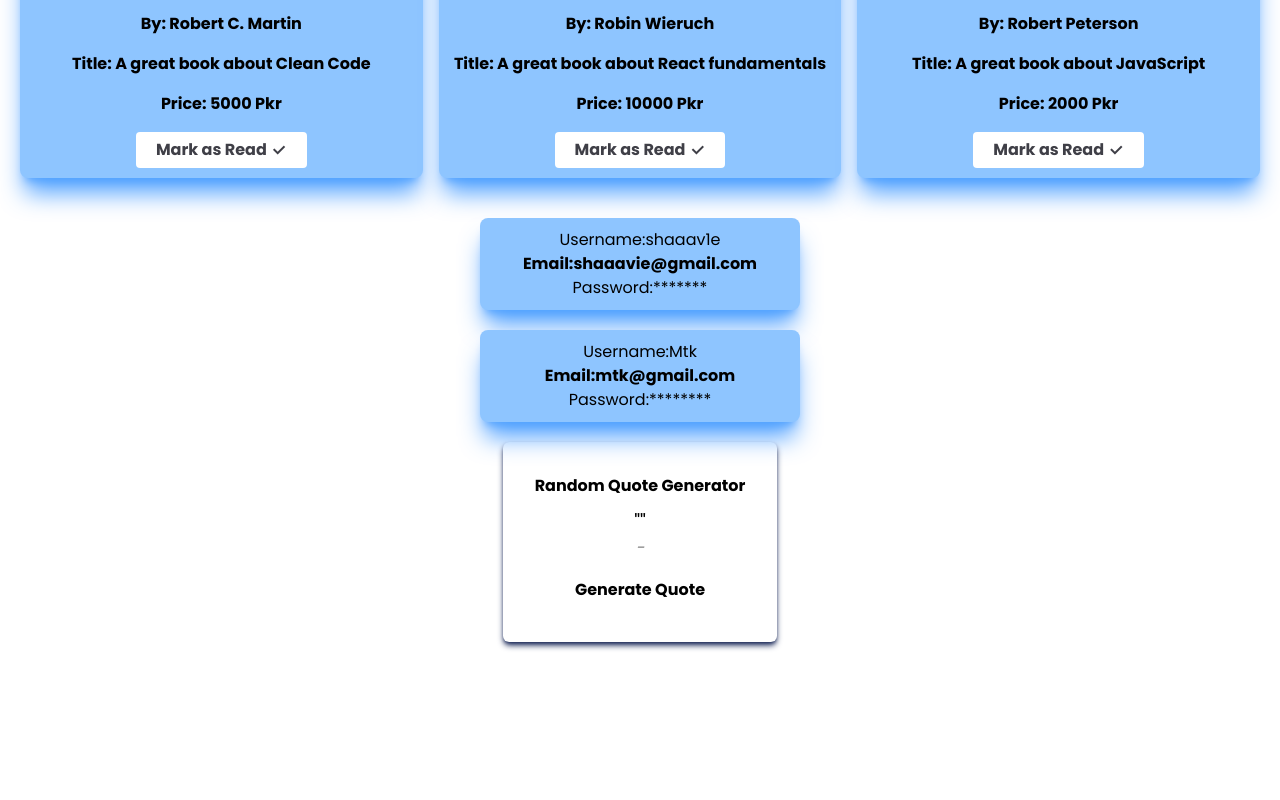
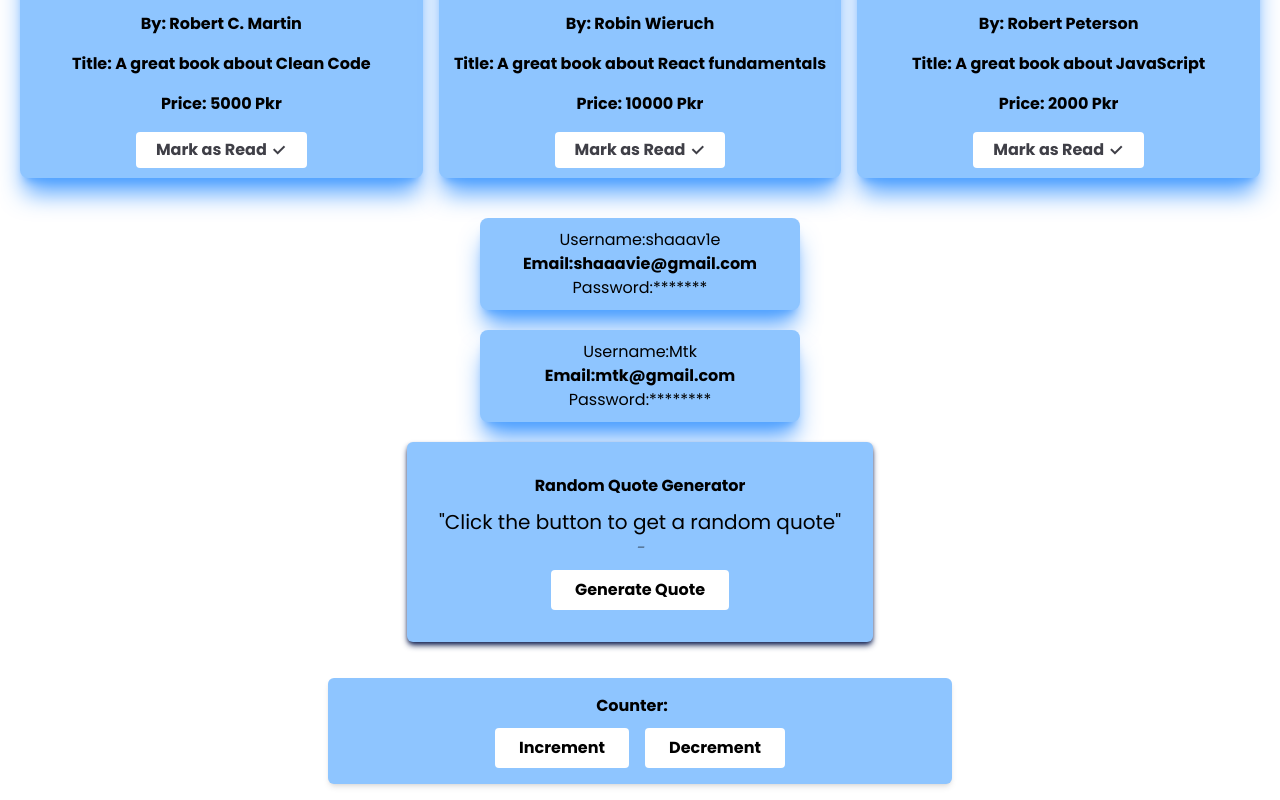
Before and after one commit to shaaav1e/react-basics, a React (Vite) app: page / in a window 1280 px wide. Shown: the part 358-1158 px from the top of the page. Before the commit the page ends 1020 px from the top, so only its background shows below. Built offline with nearby package versions, Linux system fonts and the light colour scheme.

Commit message:
State done

```diff
--- a/src/App.jsx
+++ b/src/App.jsx
@@ -6,7 +6,11 @@ import cleanCodeImg from "./assets/cleancode.jpg";
 import reactbook from "./assets/react.jpg";
 import jsbook from "./assets/js.png";
 import RandomQuote from "./components/quotes_app/components/RandomQuote";
+import { useState } from "react";
+import Counter from "./components/Counter";
 
+const App = () => {
+  // Books data
   const books = [
     {
       id: 1,
@@ -33,6 +37,7 @@ const books = [
       price: 2000,
     },
   ];
+  // Users data
   const users = [
     {
       id: 1,
@@ -47,7 +52,81 @@ const users = [
       password: "********",
     },
   ];
-const App = () => {
+  // Random Quote data
+  const [quote, setQuote] = useState({
+    author: "",
+    content: "Click the button to get a random quote",
+  });
+  const [color, setColor] = useState("bg-blue-300");
+  const quotes = [
+    {
+      author: "Swz",
+      content: "Patience is the solution to every problem.",
+    },
+    {
+      author: "Nelson Mandela",
+      content: "It always seems impossible until it’s done.",
+    },
+    {
+      author: "Helen Keller",
+      content: "Keep your face to the sunshine and you cannot see a shadow.",
+    },
+    {
+      author: "Zig Ziglar",
+      content:
+        "Positive thinking will let you do everything better than negative thinking will.",
+    },
+    {
+      author: "Oprah Winfrey",
+      content:
+        "The biggest adventure you can take is to live the life of your dreams.",
+    },
+    {
+      author: "Steve Jobs",
+      content: "The only way to do great work is to love what you do.",
+    },
+    {
+      author: "Albert Einstein",
+      content: "In the middle of every difficulty lies opportunity.",
+    },
+    {
+      author: "Dale Carnegie",
+      content:
+        "Most of the important things in the world have been accomplished by people who have kept on trying when there seemed to be no hope at all.",
+    },
+    {
+      author: "Roy T. Bennett",
+      content:
+        "Don't be pushed around by the fears in your mind. Be led by the dreams in your heart.",
+    },
+  ];
+  function getRandomQuote() {
+    const randomIndex = Math.floor(Math.random() * quotes.length);
+    setQuote(quotes[randomIndex]);
+    setColor(getRandomColor());
+  }
+  function getRandomColor() {
+    const colors = [
+      "bg-red-600",
+      "bg-yellow-400",
+      "bg-green-500",
+      "bg-blue-300",
+      "bg-blue-400",
+      "bg-amber-700",
+      "bg-slate-100",
+    ];
+    return colors[Math.floor(Math.random() * colors.length)];
+  }
+  // Simple Counter data
+
+  const Increment = () => {
+    const [count, setCount] = useState(0);
+    setCount(count + 1);
+  };
+  const Decrement = () => {
+    const [count, setCount] = useState(0);
+    setCount(count - 1);
+  };
   return (
     <>
       <Navbar />
@@ -59,7 +138,8 @@ const App = () => {
       {users.map((user) => {
         return <UserProfile key={user.id} {...user} />;
       })}
-      <RandomQuote />
+      <RandomQuote quote={quote} color={color} onChange={getRandomQuote} />
+      <Counter Increment={Increment} Decrement={Decrement} />
     </>
   );
 };
--- /dev/null
+++ b/src/components/Counter.jsx
@@ -0,0 +1,19 @@
+import React from "react";
+
+const Counter = ({ count, Increment, Decrement }) => {
+  return (
+    <div className="flex justify-center items-center text-black font-bold  mt-3 p-4">
+      <div className="inline-block text-center rounded-md shadow-md w-1/2 space-x-4 p-4 bg-blue-300">
+        <h1 className="font-bold">Counter: {count}</h1>
+        <button className="btn" onClick={Increment}>
+          Increment
+        </button>
+        <button className="btn" onClick={Decrement}>
+          Decrement
+        </button>
+      </div>
+    </div>
+  );
+};
+
+export default Counter;
--- a/src/components/quotes_app/components/RandomQuote.jsx
+++ b/src/components/quotes_app/components/RandomQuote.jsx
@@ -1,72 +1,72 @@
 import React, { useState } from "react";
 
-const RandomQuote = () => {
-  const [quote, setQuote] = useState("");
-  const [color, setColor] = useState("bg-blue-300");
-  const quotes = [
-    {
-      author: "Swz",
-      content: "Patience is the solution to every problem.",
-    },
-    {
-      author: "Nelson Mandela",
-      content: "It always seems impossible until it’s done.",
-    },
-    {
-      author: "Helen Keller",
-      content: "Keep your face to the sunshine and you cannot see a shadow.",
-    },
-    {
-      author: "Zig Ziglar",
-      content:
-        "Positive thinking will let you do everything better than negative thinking will.",
-    },
-    {
-      author: "Oprah Winfrey",
-      content:
-        "The biggest adventure you can take is to live the life of your dreams.",
-    },
-    {
-      author: "Steve Jobs",
-      content: "The only way to do great work is to love what you do.",
-    },
-    {
-      author: "Albert Einstein",
-      content: "In the middle of every difficulty lies opportunity.",
-    },
-    {
-      author: "Dale Carnegie",
-      content:
-        "Most of the important things in the world have been accomplished by people who have kept on trying when there seemed to be no hope at all.",
-    },
-    {
-      author: "Roy T. Bennett",
-      content:
-        "Don't be pushed around by the fears in your mind. Be led by the dreams in your heart.",
-    },
-  ];
-  function getRandomQuote() {
-    const randomIndex = Math.floor(Math.random() * quotes.length);
-    setQuote(quotes[randomIndex]);
-    setColor(getRandomColor());
-  }
-  function getRandomColor() {
-    const colors = [
-      { color: "bg-red-600" },
-      { color: "bg-yellow-400" },
-      { color: "bg-green-500" },
-      { color: "bg-blue-300" },
-      { color: "bg-blue-400" },
-      { color: "bg-amber-700" },
-      { color: "bg-slate-100" },
-    ];
-    return colors[Math.floor(Math.random() * colors.length)];
-  }
+const RandomQuote = ({ quote, color, onChange }) => {
+  // const [quote, setQuote] = useState("");
+  // const [color, setColor] = useState("bg-blue-300");
+  // const quotes = [
+  //   {
+  //     author: "Swz",
+  //     content: "Patience is the solution to every problem.",
+  //   },
+  //   {
+  //     author: "Nelson Mandela",
+  //     content: "It always seems impossible until it’s done.",
+  //   },
+  //   {
+  //     author: "Helen Keller",
+  //     content: "Keep your face to the sunshine and you cannot see a shadow.",
+  //   },
+  //   {
+  //     author: "Zig Ziglar",
+  //     content:
+  //       "Positive thinking will let you do everything better than negative thinking will.",
+  //   },
+  //   {
+  //     author: "Oprah Winfrey",
+  //     content:
+  //       "The biggest adventure you can take is to live the life of your dreams.",
+  //   },
+  //   {
+  //     author: "Steve Jobs",
+  //     content: "The only way to do great work is to love what you do.",
+  //   },
+  //   {
+  //     author: "Albert Einstein",
+  //     content: "In the middle of every difficulty lies opportunity.",
+  //   },
+  //   {
+  //     author: "Dale Carnegie",
+  //     content:
+  //       "Most of the important things in the world have been accomplished by people who have kept on trying when there seemed to be no hope at all.",
+  //   },
+  //   {
+  //     author: "Roy T. Bennett",
+  //     content:
+  //       "Don't be pushed around by the fears in your mind. Be led by the dreams in your heart.",
+  //   },
+  // ];
+  // function getRandomQuote() {
+  //   const randomIndex = Math.floor(Math.random() * quotes.length);
+  //   setQuote(quotes[randomIndex]);
+  //   setColor(getRandomColor());
+  // }
+  // function getRandomColor() {
+  //   const colors = [
+  //     { color: "bg-red-600" },
+  //     { color: "bg-yellow-400" },
+  //     { color: "bg-green-500" },
+  //     { color: "bg-blue-300" },
+  //     { color: "bg-blue-400" },
+  //     { color: "bg-amber-700" },
+  //     { color: "bg-slate-100" },
+  //   ];
+  //   return colors[Math.floor(Math.random() * colors.length)];
+  // }
 
   return (
     <div className="flex items-center justify-center mt-5 mb-5">
       <div
-        className={`inline-block text-center border-black shadow-blue-950 shadow-md p-8 rounded-md ${color.color}`}
+        className={`inline-block text-center border-black shadow-blue-950 shadow-md p-8 rounded-md ${color}`}
       >
         {" "}
         <h1 className="font-bold">Random Quote Generator</h1>
@@ -74,7 +74,7 @@ const RandomQuote = () => {
         <p className="italic opacity-50">-{quote.author}</p>
         <button
           className=" bg-white text-black font-bold px-6 py-2 rounded-sm mt-2.5 hover:opacity-55"
-          onClick={getRandomQuote}
+          onClick={onChange}
         >
           Generate Quote
         </button>
--- a/src/index.css
+++ b/src/index.css
@@ -1,23 +1,22 @@
 @import "tailwindcss";
-@import 'remixicon/fonts/remixicon.css';
-
+@import "remixicon/fonts/remixicon.css";
 
 body {
-  font-family: 'Poppins', sans-serif;
+  font-family: "Poppins", sans-serif;
 }
 
 .color-1 {
-  background-color: #9AA6B2;
+  background-color: #9aa6b2;
 }
-.color-white
-{
-background-color: #F8FAFC;
+.color-white {
+  background-color: #f8fafc;
 }
-.color-2
-{
-background-color: #BCCCDC;
+.color-2 {
+  background-color: #bcccdc;
 }
-.color-3
-{
-background-color: #D9EAFD;
+.color-3 {
+  background-color: #d9eafd;
 }
+.btn {
+  @apply bg-white text-black font-bold px-6 py-2 rounded-sm mt-2.5 hover:opacity-55;
+}
```
Lines whose indentation alone changed are shown as unchanged.
